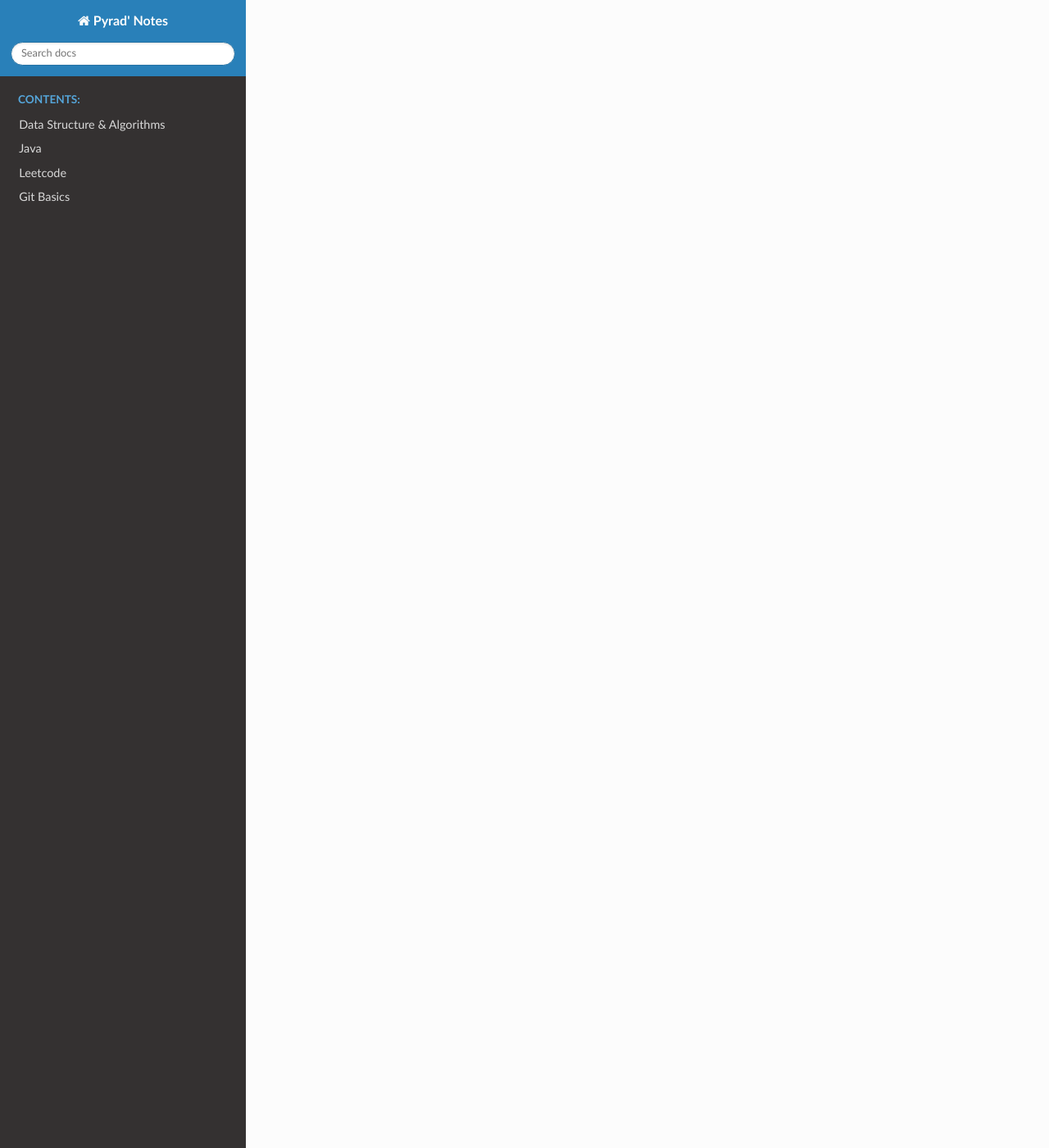
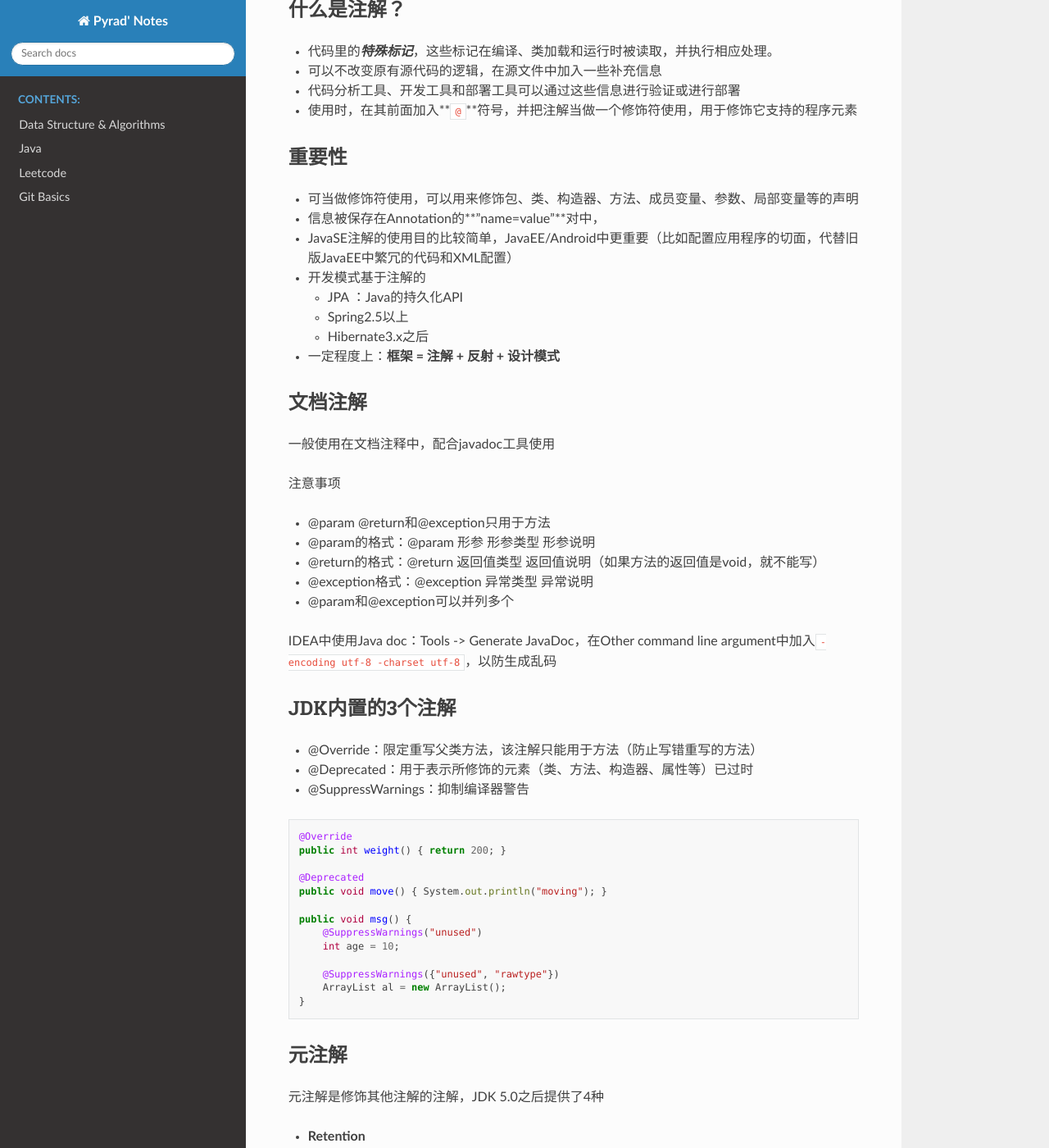
Before and after one commit to Pyrad/pyradnotes, a Sphinx documentation site: the page built from source/Java/JavaAdvanced/JavaReflection.md, in a window 1280 px wide and 1400 px high, scrolled down 6090 px. Shown: the whole window at 82% size. Built offline with Sphinx 7.4.7 and the Read the Docs theme 2.0.0, drawn with Linux system fonts in a browser that asks for light colours; some of the changed text lies outside the part shown.

Commit message:
Java notes 2021.08.05

````diff
--- a/source/Java/JavaAdvanced/JavaReflection.md
+++ b/source/Java/JavaAdvanced/JavaReflection.md
@@ -305,3 +305,128 @@ public void testJunit() {
 
 
 # 注解
+
+## 历史
+
+注解（Annotation），也叫元数据，JDK 5.0引入
+
+## 什么是注解？
+
+- 代码里的***特殊标记***，这些标记在编译、类加载和运行时被读取，并执行相应处理。
+- 可以不改变原有源代码的逻辑，在源文件中加入一些补充信息
+- 代码分析工具、开发工具和部署工具可以通过这些信息进行验证或进行部署
+- 使用时，在其前面加入**```@```**符号，并把注解当做一个修饰符使用，用于修饰它支持的程序元素
+
+## 重要性
+
+- 可当做修饰符使用，可以用来修饰包、类、构造器、方法、成员变量、参数、局部变量等的声明
+- 信息被保存在Annotation的**"name=value"**对中，
+- JavaSE注解的使用目的比较简单，JavaEE/Android中更重要（比如配置应用程序的切面，代替旧版JavaEE中繁冗的代码和XML配置）
+- 开发模式基于注解的
+  - JPA ：Java的持久化API
+  - Spring2.5以上
+  - Hibernate3.x之后
+- 一定程度上：**框架 = 注解 + 反射 + 设计模式**
+
+
+
+## 文档注解
+
+一般使用在文档注释中，配合javadoc工具使用
+
+注意事项
+
+- @param @return和@exception只用于方法
+- @param的格式：@param 形参 形参类型 形参说明
+- @return的格式：@return 返回值类型 返回值说明（如果方法的返回值是void，就不能写）
+- @exception格式：@exception 异常类型 异常说明
+- @param和@exception可以并列多个
+
+IDEA中使用Java doc：Tools -> Generate JavaDoc，在Other command line argument中加入```-encoding utf-8 -charset utf-8```，以防生成乱码
+
+
+
+## JDK内置的3个注解
+
+- @Override：限定重写父类方法，该注解只能用于方法（防止写错重写的方法）
+- @Deprecated：用于表示所修饰的元素（类、方法、构造器、属性等）已过时
+- @SuppressWarnings：抑制编译器警告
+
+```java
+@Override
+public int weight() { return 200; }
+
+@Deprecated
+public void move() { System.out.println("moving"); }
+
+public void msg() {
+    @SuppressWarnings("unused")
+    int age = 10;
+
+    @SuppressWarnings({"unused", "rawtype"})
+    ArrayList al = new ArrayList();
+}
+```
+
+
+
+## 元注解
+
+元注解是修饰其他注解的注解，JDK 5.0之后提供了4种
+
+- **Retention**
+  - 修饰注解的生命周期
+  - 包含一个叫RetentionPolicy枚举类型的成员变量，使用时必须指定其值
+  - **RetentionPolicy.SOURCE**：只在源文件中有效
+  - **RetentionPolicy.CLASS**：在class文件中（字节码文件）有效，运行Java程序时，不会加载，不会保留在内存里，JVM不会保留该类型的注解。如果注解没有加Retention的元注解，默认值就是RetentionPolicy.CLASS
+  - **RetentionPolicy.RUNTIME**：运行时有效，运行Java程序时，JVM会保留注释，加载在内存中，程序可以通过反射获取该注解
+- **Target**
+  - 只有一个成员变量value，该成员变量的值是一个枚举类型，值有TYPE，CONSTRUCTOR，FIELD等等
+  - 这个元注解用来限定注解的应用在哪些元素上，比如所定义的注解只能修饰类、属性、构造器等到
+- **Documented**
+  - 如果用来修饰注解，JavaDoc就会把这个注解提取到API中
+- **Inherited**
+  - 如果用来修饰注解，那么这个被定义的注解如果使用在父类上，其子类就会自动继承这个用在父类上的注解，即相当于子类也使用了父类的那个注解
+  - 这个元注解用的比较少
+
+
+
+## 自定义注解
+
+- 一般情况大多使用现成的注解，很少用自定义的注解
+
+- 使用```@interface```关键字定义
+
+- 在注解定义里面，```String[] value()```这样的实际是一个成员变量，只是看上去像一个无参方法
+
+  - 无参方法的名字是成员变量的名字（只有一个参数的话，约定俗成叫value）
+  - 无参方法的返回值是成员变量的类型
+  - 无参方法的类型：基本数据类型，String，枚举，注解，或者它们对应的数组
+
+- 注意事项
+
+  - 如果定义了配置参数，就要给配置参数赋值
+  - 如果只有一个配置参数，并且名字是value的话，使用的时候```value = XXX ```中的```value = ```可以省略不写
+  - 定义注解时，配置参数可以有默认值
+  - 如果配置参数有默认值，那么可以不写后面的```value = XXX```而直接使用默认值
+  - 如果注解没有定义配置参数，可以叫**标记**，如果注解定义了配置参数，可以叫**元数据**
+
+  ```java
+  public @interface Galaxy {
+      String[] value();
+  }
+
+  // 配置参数有默认值
+  public @interface Galaxy2 {
+      String value() default "kkk";
+  }
+
+  // 使用注解，Galaxy2的配置参数有默认值，可以省略其值
+  @Galaxy2
+  @Galaxy(value = {"Planet", "weight"})
+  class Planet {
+      public int weight() {
+          return 100;
+      }
+  }
+  ```
````
